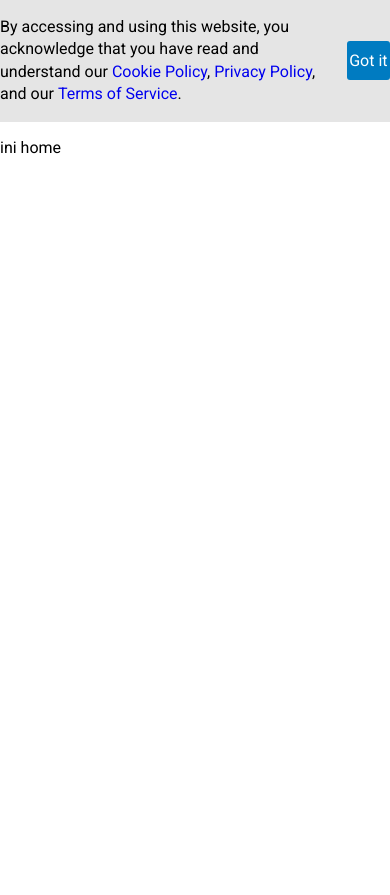
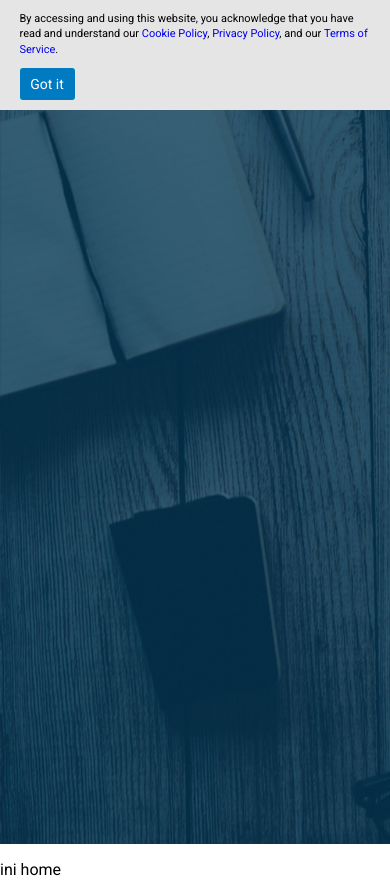
Before and after one commit to satyowicaksana/front-end-exercise, a React (Create React App) app: page / in a window 390 px wide. Before the commit the page ends 844 px from the top, so only its background shows below. Built offline with nearby package versions, Linux system fonts and the light colour scheme.

Commit message:
add hero and handle notifiaction responsiveness

```diff
--- /dev/null
+++ b/src/components/Hero.jsx
@@ -0,0 +1,11 @@
+import React from 'react';
+import './Hero.scss'
+
+export default () => {
+  return (
+    <>
+      <div className="hero">
+      </div>
+    </>
+  )
+}
--- /dev/null
+++ b/src/components/Hero.scss
@@ -0,0 +1,9 @@
+@import '../variables';
+
+.hero {
+  height: 100vh;
+  background: $blue;
+  background-image: url('../assets/hero-background-image.jpg');
+  background-size: cover;
+  box-shadow: inset 2000px 0 0 0 $dark-blue-transparent;
+}
--- a/src/components/NotificationPanel.jsx
+++ b/src/components/NotificationPanel.jsx
@@ -1,10 +1,12 @@
-import React from 'react';
+import React, { useState } from 'react';
 import './NotificationPanel.scss'
 
 export default () => {
+  const [hide, setHide] = useState(false)
+
   return (
     <>
-      <div className="notification-panel">
+      <div id="notification-panel" className={hide ? 'hide' : ''}>
         <div className="content">
           <p className="info">
             By accessing and using this website, you acknowledge that you have read and understand our
@@ -12,7 +14,7 @@ export default () => {
             <a href="privacy-policy">&nbsp;Privacy Policy</a>, and our
             <a href="tos">&nbsp;Terms of Service</a>.
           </p>
-          <button className="button">
+          <button onClick={() => setHide(true)} className="button">
             Got it
           </button>
         </div>
--- a/src/components/NotificationPanel.scss
+++ b/src/components/NotificationPanel.scss
@@ -1,7 +1,13 @@
 @import '../variables';
 
-.notification-panel {
+#notification-panel {
   background-color: $smoke-grey;
+  position: fixed;
+  top: 0;
+  width: 1366px;
+  @media (max-width: 1366px) {
+    width: 100vw;
+  }
   .content {
     max-width: 720px;
     margin: auto;
@@ -9,11 +15,38 @@
     justify-content: center;
     align-items: center;
     line-height: 1.4;
+    padding: 0 5vw 10px 5vw;
+    @media (max-width: $screen-xs-min) {
+      flex-direction: column;
+      justify-content: baseline;
+      align-items: baseline;
+      font-size: 11px;
+      max-width: 100%;
+      word-wrap: break-word;
+    }
     .button {
       width: 140px;
       background-color: $blue;
       font-size: 16px;
       margin-left: 20px;
+      padding: 10px 0;
+      @media (max-width: $screen-xs-min) {
+        margin-left: 0;
+        font-size: 14px;
+        width: 55px;
+        padding: 8px 0;
+      }
+    }
+    .info {
+      @media (max-width: $screen-xs-min) {
+        width: 90vw;
+      }
     }
   }
 }
+
+#notification-panel.hide {
+  height: 0px;
+  transition: 0.5s;
+  overflow: hidden;
+ }
--- a/src/containers/Home.jsx
+++ b/src/containers/Home.jsx
@@ -1,10 +1,12 @@
 import React from 'react';
 import NotificationPanel from '../components/NotificationPanel'
+import Hero from '../components/Hero'
 
 export default () => {
   return (
     <>
       <NotificationPanel />
+      <Hero />
       <p>ini home</p>
     </>
   )
--- a/src/index.scss
+++ b/src/index.scss
@@ -13,7 +13,6 @@ button {
   border: none;
   cursor: pointer;
   font-family: $roboto;
-  padding: 10px 0;
 }
 
 a {
--- a/src/variables.scss
+++ b/src/variables.scss
@@ -2,10 +2,12 @@
 
 $blue: #007bc1;
 $dark-blue: #004a75;
+$dark-blue-transparent: #003152bd;
 $orange: #ff8000;
 $dark-orange: #cc6600;
 $smoke-grey: #e5e5e5;
 $roboto: 'Roboto', sans-serif;
+$screen-xs-min: 425px;
 $screen-sm-min: 768px;
 $screen-md-min: 992px;
 $screen-lg-min: 1200px;
```
Also changed, not shown: src/assets/hero-background-image.jpg (added).
